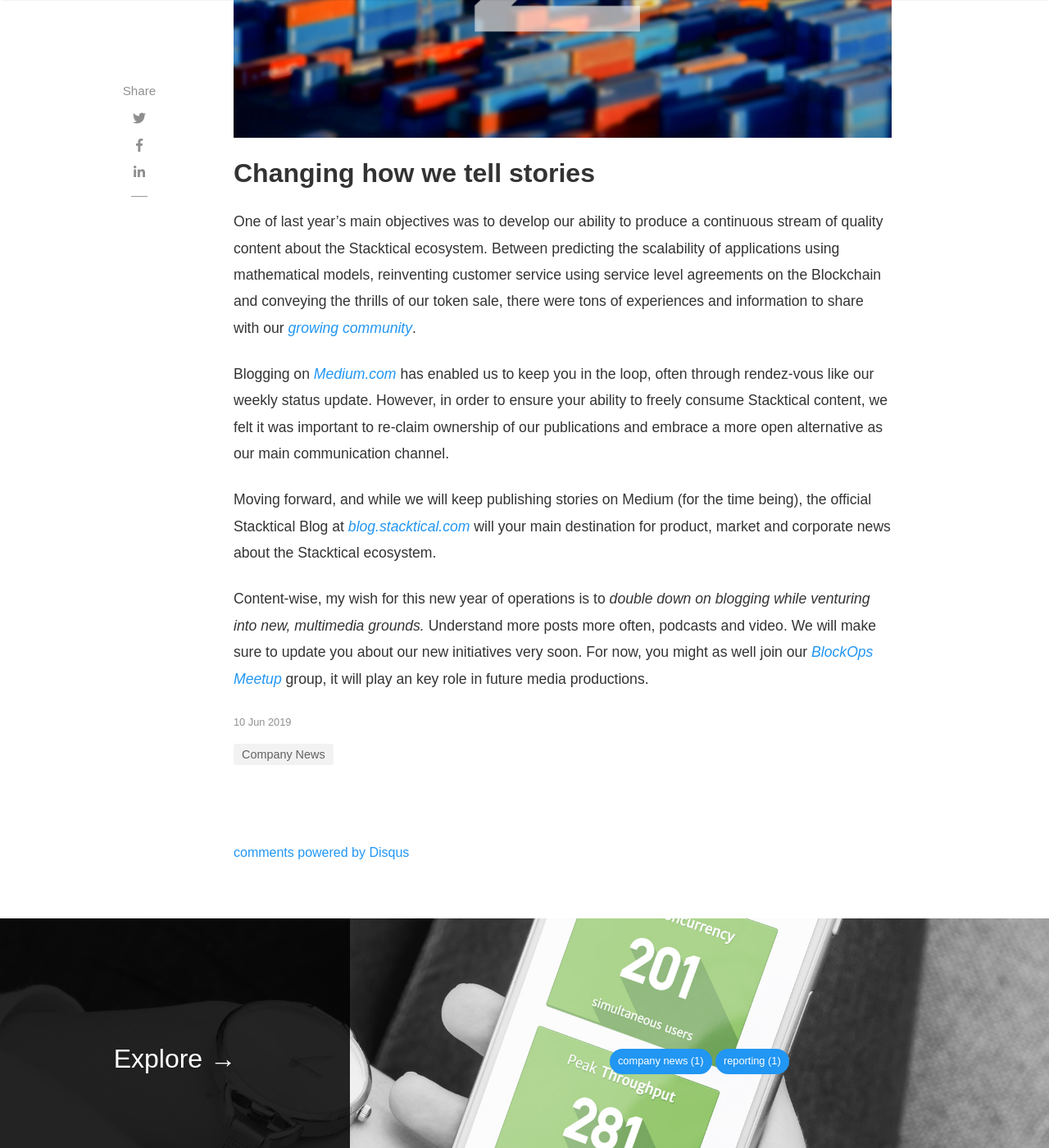
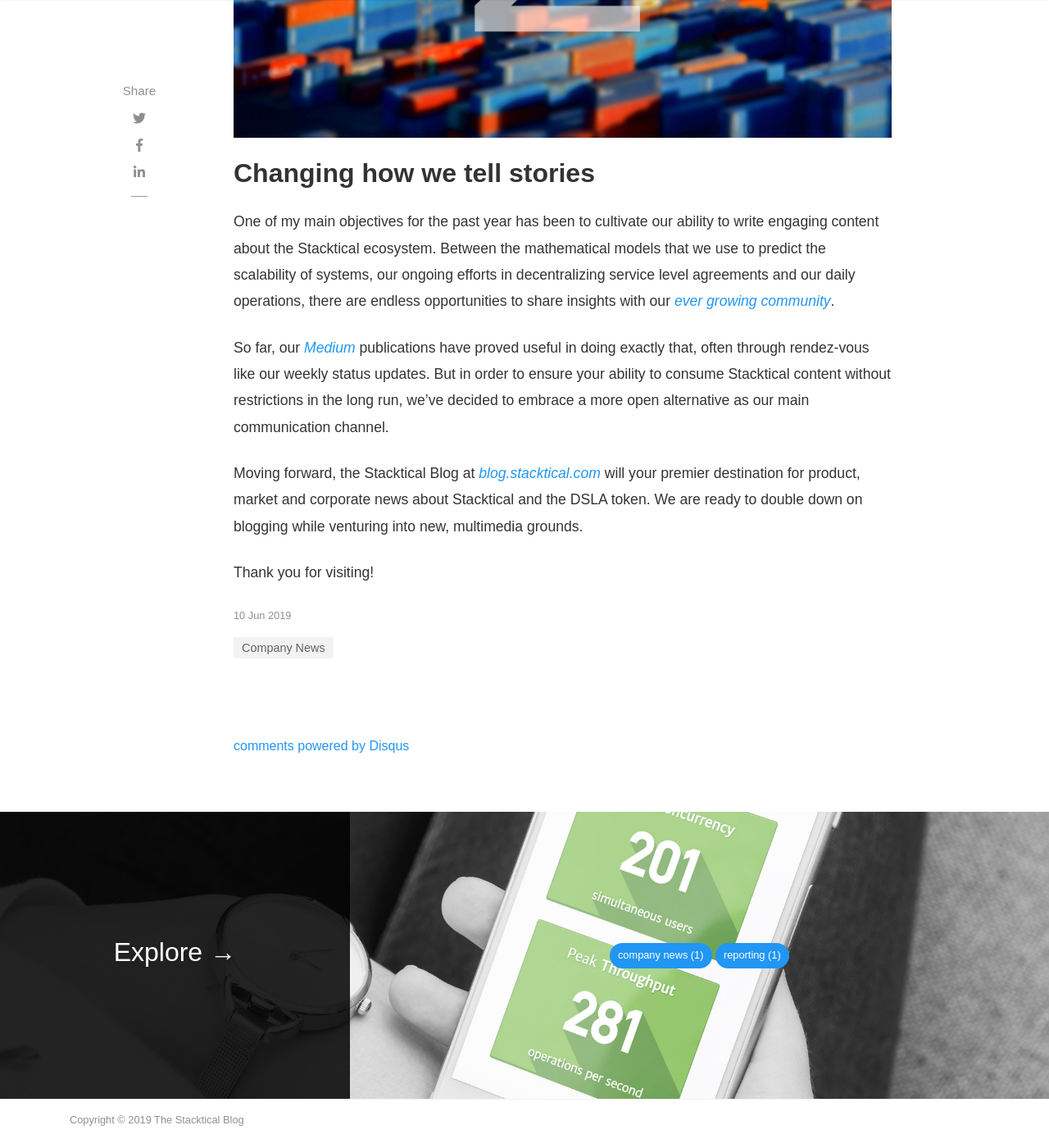
Before and after one commit to Stacktical/stacktical.github.io, a Jekyll site: the page built from _posts/2019-06-10-migrating-our-blog.md, in a window 1280 px wide and 1400 px high, scrolled down 844 px. Shown: the whole window at 82% size. Built offline with Jekyll 4.4.1, drawn with Linux system fonts in a browser that asks for light colours; nearby versions of some CDN libraries; comment, search, counter and statistics services are not loaded.

Commit message:
Updated copy.

```diff
--- a/_posts/2019-06-10-migrating-our-blog.md
+++ b/_posts/2019-06-10-migrating-our-blog.md
@@ -9,10 +9,10 @@ image: assets/img/2019-06-10-migrating-our-blog.jpg
 
 ## Changing how we tell stories
 
-One of last year's main objectives was to develop our ability to produce a continuous stream of quality content about the Stacktical ecosystem. Between predicting the scalability of applications using mathematical models, reinventing customer service using service level agreements on the Blockchain and conveying the thrills of our token sale, there were tons of experiences and information to share with our *[growing community](https://t.me/stacktical){:target="_blank"}*.
+One of my main objectives for the past year has been to cultivate our ability to write engaging content about the Stacktical ecosystem. Between the mathematical models that we use to predict the scalability of systems, our ongoing efforts in decentralizing service level agreements and our daily operations, there are endless opportunities to share insights with our *[ever growing community](https://t.me/stacktical){:target="_blank"}*.
 
-Blogging on *[Medium.com](https://medium.com/stacktical){:target="_blank"}* has enabled us to keep you in the loop, often through rendez-vous like our weekly status update. However, in order to ensure your ability to freely consume Stacktical content, we felt it was important to re-claim ownership of our publications and embrace a more open alternative as our main communication channel.
+So far, our *[Medium](https://medium.com/stacktical){:target="_blank"}* publications have proved useful in doing exactly that, often through rendez-vous like our weekly status updates. But in order to ensure your ability to consume Stacktical content without restrictions in the long run, we've decided to embrace a more open alternative as our main communication channel.
 
-Moving forward, and while we will keep publishing stories on Medium (for the time being), the official Stacktical Blog at *[blog.stacktical.com](https://blog.stacktical.com){:target="_blank"}* will your main destination for product, market and corporate news about the Stacktical ecosystem.
+Moving forward, the Stacktical Blog at *[blog.stacktical.com](https://blog.stacktical.com){:target="_blank"}* will your premier destination for product, market and corporate news about Stacktical and the DSLA token. We are ready to double down on blogging while venturing into new, multimedia grounds.
 
-Content-wise, my wish for this new year of operations is to *double down on blogging while venturing into new, multimedia grounds.* Understand more posts more often, podcasts and video. We will make sure to update you about our new initiatives very soon. For now, you might as well join our *[BlockOps Meetup](https://www.meetup.com/Stacktical/){:target="_blank"}* group, it will play an key role in  future media productions.
+Thank you for visiting!
```
Also changed, not shown: _posts/2019-06-10-weekly-status-update-june-3-june-9.md (+1 -1 lines), 7 other files.
